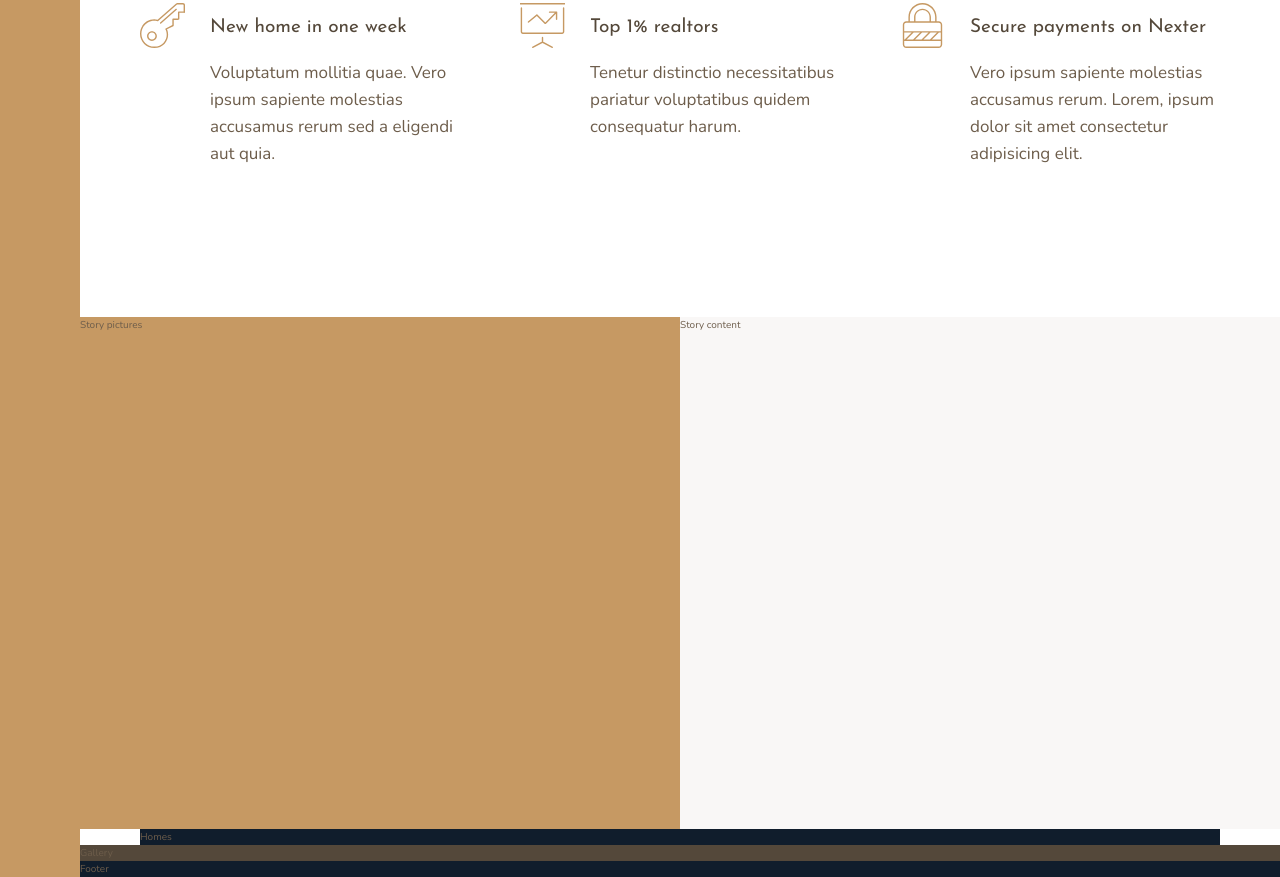
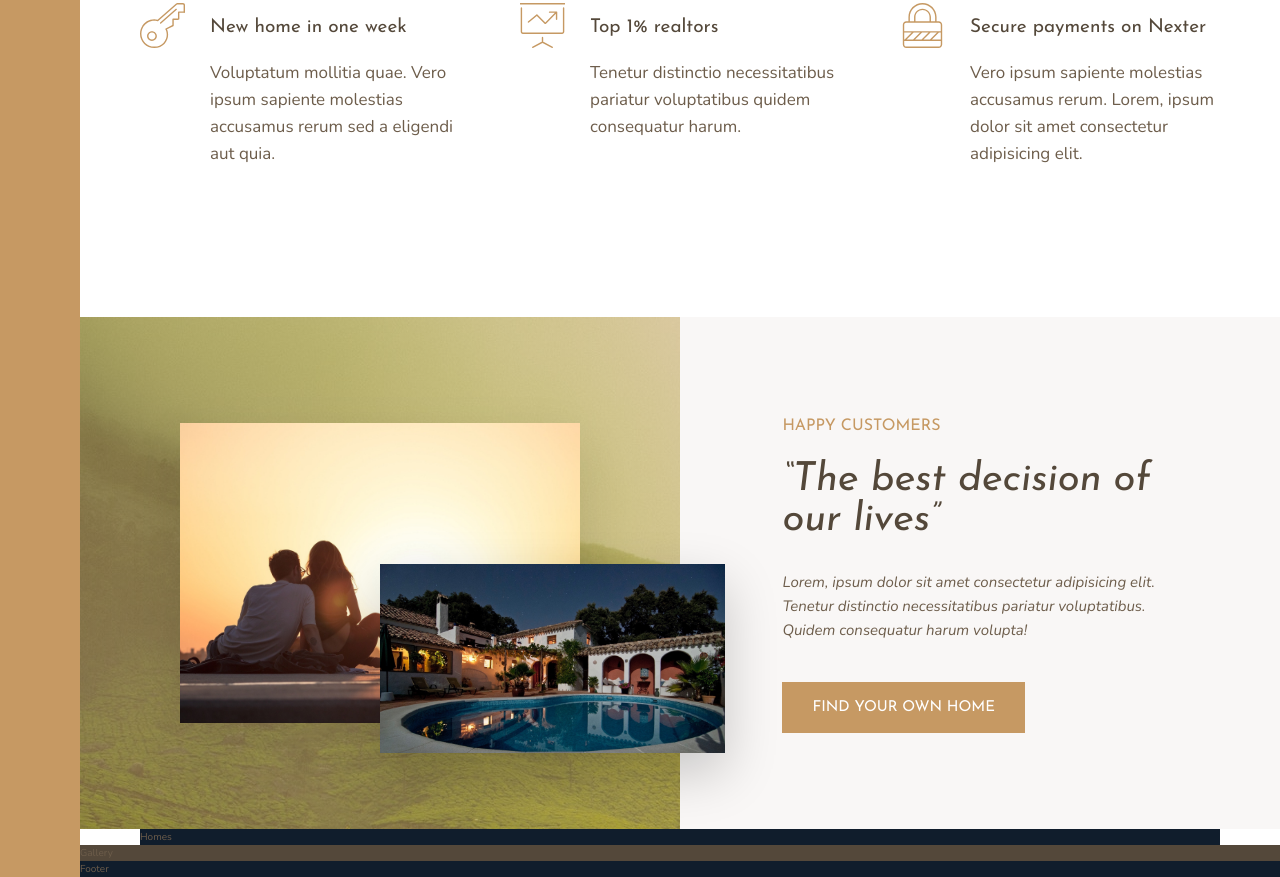
Before and after one commit to LenkaVer/Nexter-project, a website: page index.html in a window 1280 px wide. Shown: the part 991-1868 px from the top of the page. Drawn offline with nearby package versions, Linux system fonts and the light colour scheme.

Commit message:
added story section

```diff
--- a/index.html
+++ b/index.html
@@ -83,8 +83,30 @@
         </p>
       </div>
     </section>
-    <div class="story__pictures">Story pictures</div>
-    <div class="story__content">Story content</div>
+
+    <!-- STORY SECTION -->
+    <!-- STORY PICTURE -->
+    <div class="story__pictures">
+      <img
+        src="img/story-1.jpeg"
+        alt="Couple with new house"
+        class="story__img--1"
+      />
+      <img src="img/story-2.jpeg" alt="New house" class="story__img--2" />
+    </div>
+    <!-- STORY CONTENT -->
+    <div class="story__content">
+      <h3 class="heading-3 mb-sm">Happy Customers</h3>
+      <h2 class="heading-2 --dark mb-md">
+        &ldquo;The best decision of our lives&rdquo;
+      </h2>
+      <p class="story__text">
+        Lorem, ipsum dolor sit amet consectetur adipisicing elit. Tenetur
+        distinctio necessitatibus pariatur voluptatibus. Quidem consequatur
+        harum volupta!
+      </p>
+      <button class="btn">Find your own home</button>
+    </div>
     <div class="section homes">Homes</div>
     <section class="gallery">Gallery</section>
     <footer class="footer">Footer</footer>
--- a/sass/_story.scss
+++ b/sass/_story.scss
@@ -4,10 +4,47 @@
   &__pictures {
     background-color: $color-primary;
     grid-column: full-start / col-end 4;
+    background-image: linear-gradient(
+        rgba($color-primary, 0.5),
+        rgba($color-primary, 0.5)
+      ),
+      url(../img/back.jpg);
+
+    display: grid;
+    grid-template-columns: repeat(6, 1fr);
+    grid-template-rows: repeat(6, 1fr);
+    align-items: center;
+  }
+
+  &__img--1 {
+    width: 100%;
+    grid-column: 2 / 6;
+    grid-row: 2 / 6;
+    box-shadow: 0 2rem 5rem rgba(#000, 0.1);
+  }
+
+  &__img--2 {
+    width: 115%;
+    grid-column: 4 / 7;
+    grid-row: 4 / 6;
+    z-index: 20;
+    box-shadow: 0 2rem 5rem rgba(#000, 0.2);
   }
 
   &__content {
     background-color: $color-grey-light-1;
     grid-column: col-start 5 / full-end;
+    padding: 6rem 8vw;
+
+    display: flex;
+    flex-direction: column;
+    justify-content: center;
+    align-items: flex-start;
+  }
+
+  &__text {
+    font-size: 1.5rem;
+    font-style: italic;
+    margin-bottom: 4rem;
   }
 }
--- a/sass/_typography.scss
+++ b/sass/_typography.scss
@@ -1,8 +1,16 @@
 @use 'base' as *;
 
+// HEADING
 %heading {
   font-family: $font-display;
   font-weight: 400;
+
+  &.--light {
+    color: $color-grey-light-1;
+  }
+  &.--dark {
+    color: $color-grey-dark-1;
+  }
 }
 
 .heading-1 {
@@ -11,20 +19,54 @@
 
 .heading-2 {
   @extend %heading;
+  font-size: 4rem;
+  font-style: italic;
+  line-height: 1;
 }
 
 .heading-3 {
   @extend %heading;
+  font-size: 1.6rem;
+  color: $color-primary;
+  text-transform: uppercase;
 }
 
 .heading-4 {
   @extend %heading;
   font-size: 1.9rem;
+}
 
-  &.--light {
-    color: $color-grey-light-1;
-  }
-  &.--dark {
-    color: $color-grey-dark-1;
+// BUTTON
+.btn {
+  background-color: $color-primary;
+  color: white;
+  border: none;
+  border-radius: 0;
+  font-family: $font-display;
+  font-size: 1.5rem;
+  text-transform: uppercase;
+  padding: 1.8rem 3rem;
+  cursor: pointer;
+  transition: all 0.2s;
+
+  &:hover {
+    background-color: $color-primary-dark;
   }
 }
+
+// MARGIN
+.mb-sm {
+  margin-bottom: 2rem;
+}
+
+.mb-md {
+  margin-bottom: 3rem;
+}
+
+.mb-lg {
+  margin-bottom: 4rem;
+}
+
+.mb-hg {
+  margin-bottom: 8rem;
+}
```
Also changed, not shown: css/style.css, 1 other file.
